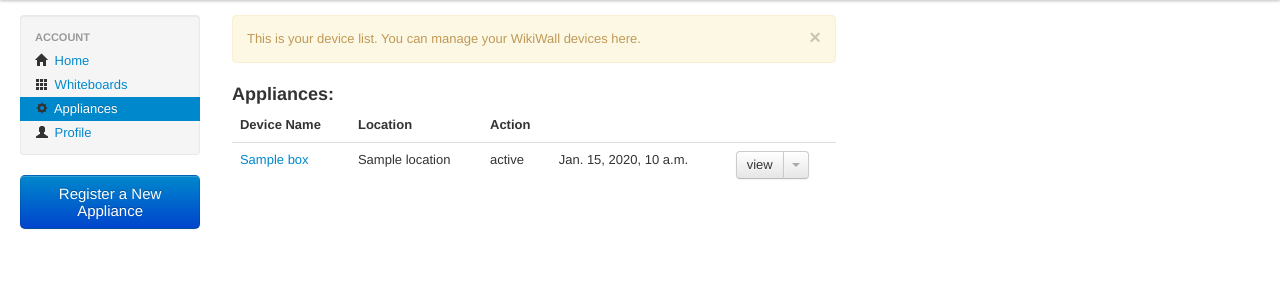
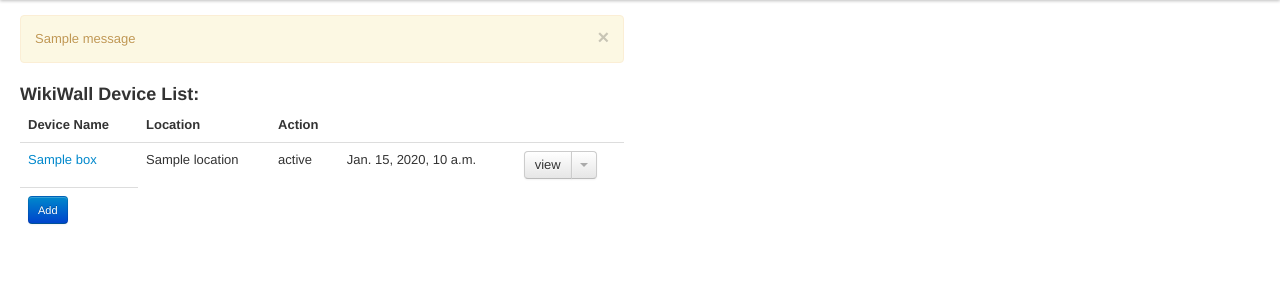
Before and after one commit to kolabria/Kolabria-lite, a Django app: template templates/appliance/devices.html in a window 1280 px wide. Shown: the part 45-345 px from the top of the page. Run offline with Django 3.2, Linux system fonts and the light colour scheme; the template is opened without the code that fills it: most values are stand-ins (such as "Sample title", 1, 10 or a date in 2020); one stand-in notice (Sample message) is shown; some libraries are stand-ins or nearby versions.

Commit message:
added new device form to devices page

```diff
--- a/templates/appliance/devices.html
+++ b/templates/appliance/devices.html
@@ -7,21 +7,23 @@
 {% block content %}
   <div class="container-fluid">
     <div class="row-fluid">
-
-      {% include "includes/appliance-sidebar.html" %}
-
+    {% if messages %}
       <div class="span6 offset3">
         <div class="alert alert-block">
           <a class="close" data-dismiss="alert">×</a>
-            <p>This is your device list. You can manage your WikiWall devices here.</p>
+        {% for message in messages %}
+         <p>{{ message }}</p>
+        {% endfor %}
         </div><!-- alert-block -->
       </div><!--/span6 -->
-
+    {% endif %}
+  </div><!-- /row -->
+    <div class="row-fluid">
       <div class="span6 ">
-          <h3>Appliances:</h3>
+        <h3>WikiWall Device List:</h3>
         <table class="table">
           <thead>
-              <tr>
+            <tr class="offset1">
               <th>Device Name</th>
               <th>Location</th>
               <th>Action</th>
@@ -45,7 +47,18 @@
               </td>
             </tr>
             {% endfor %}
+
+            <tr>
+              <form action="." method="post" class="form-horizontal">
+                  {% csrf_token %}
+                  {% for field in form %}
+                  <td>{{ field.label}}</td>
+                  <td>{{ field }}</td>
+                  {% endfor %}
+                  <td><input type="submit" value="Add" class="btn btn-primary btn-small"></input></td>
+                </form>
            </tbody>
+            </tr>
           </table>
       </div><!--/span-->
     </div><!--/row-->
```
Also changed, not shown: appliance/forms.py (+6 -9 lines), appliance/views.py (+24 -3 lines). Lines whose indentation alone changed are shown as unchanged.
